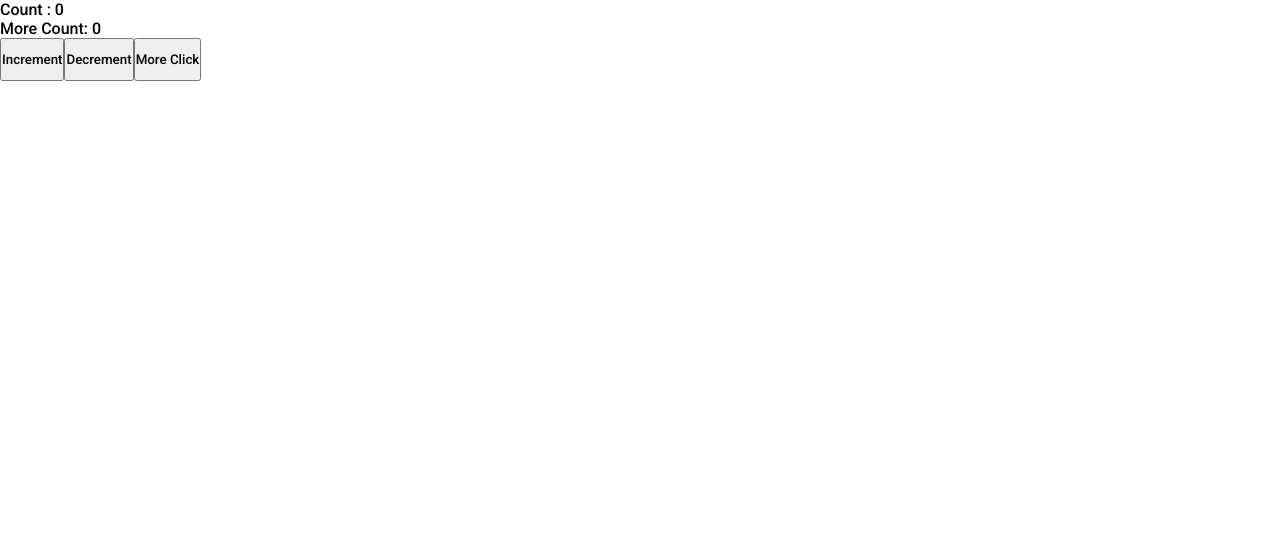
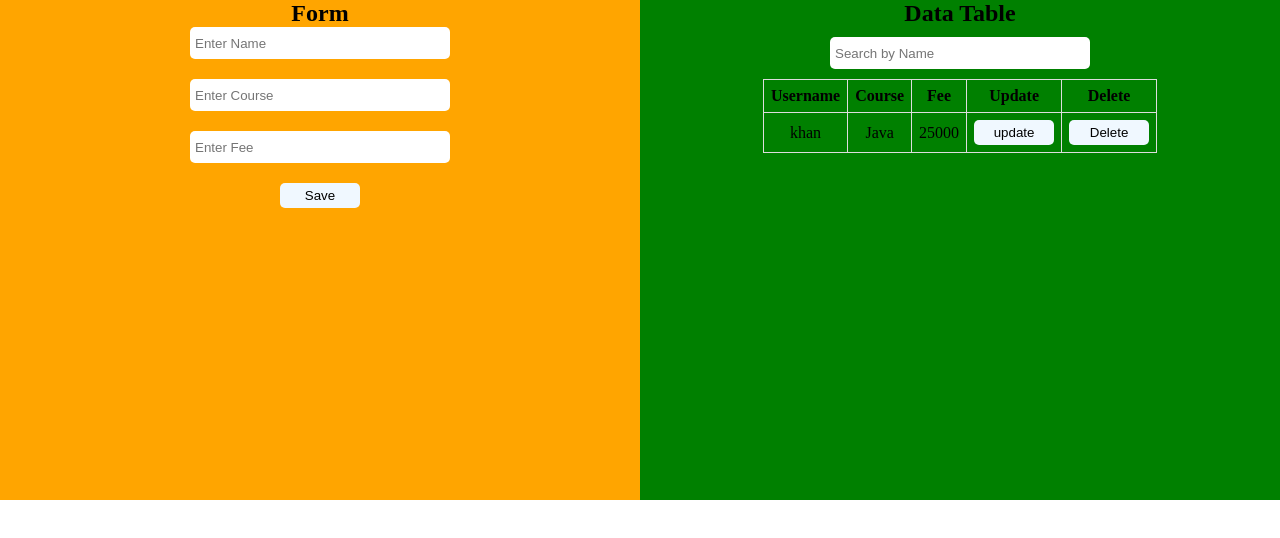
Before and after one commit to naeemcodemaster/react_students_course, a React (Vite) app: page / in a window 1280 px wide. Shown: the top 538 px of the page. Built offline with nearby package versions, Linux system fonts and the light colour scheme.

Commit message:
Project1 Work

```diff
--- a/src/App.jsx
+++ b/src/App.jsx
@@ -1,18 +1,19 @@
 import React from 'react';
-import First from './hooks/first';
-import Second from './hooks/Second';
-import Three from './hooks/Three';
-import Data from './components/Data';
-import Index from './website';
-import './App.css';
-import UseRef_One from './hooks/useRef/UseRef_One';
-import UseRef_Two from './hooks/useRef/UseRef_Two';
-import UseRef_Three from './hooks/useRef/UseRef_Three';
-import UseEffect from './hooks/useEffect/UseEffect';
-import UseReducer from './hooks/useReducer/UseReducer';
-import UseMemo from './hooks/useMemo/UseMemo';
-import UseMemo2 from './hooks/useMemo/UseMemo2';
-import UseCallback from './hooks/useCallback/UseCallback';
+// import First from './hooks/first';
+// import Second from './hooks/Second';
+// import Three from './hooks/Three';
+// import Data from './components/Data';
+// import Index from './website';
+// import './App.css';
+// import UseRef_One from './hooks/useRef/UseRef_One';
+// import UseRef_Two from './hooks/useRef/UseRef_Two';
+// import UseRef_Three from './hooks/useRef/UseRef_Three';
+// import UseEffect from './hooks/useEffect/UseEffect';
+// import UseReducer from './hooks/useReducer/UseReducer';
+// import UseMemo from './hooks/useMemo/UseMemo';
+// import UseMemo2 from './hooks/useMemo/UseMemo2';
+// import UseCallback from './hooks/useCallback/UseCallback';
+import DataTable from './project1/DataTable';
 // import Nav from './components/Nav';
 // import Header from './components/Header';
  /*
@@ -63,7 +64,9 @@ const App = () => {
     {/* <UseMemo/> */}
     {/* <UseMemo2/> */}
 
-    <UseCallback/>
+    {/* <UseCallback/> */}
+
+    <DataTable/>
 
 
     </>
--- /dev/null
+++ b/src/project1/DataTable.jsx
@@ -0,0 +1,70 @@
+
+import { useState } from 'react';
+import './datatable.css';
+function DataTable() {
+    const [allData,setAllData] = useState([]);
+
+
+    const [formData,setFormData] = useState({
+        name:"",
+        course:"",
+        fee:""
+    })
+
+    const handleInputData = (e) =>{
+
+        setFormData({...formData,[e.target.name]:e.target.value});
+
+
+    }
+    console.log(formData);
+
+    const handleAddData = (e) => {
+
+    }
+
+    return (
+        <div className="container">
+            <div className='leftside_form'>
+                <h2>Form</h2>
+                <div className='formInputs'>
+                    <input type='text' name='name' value={formData.name} onChange={handleInputData} placeholder="Enter Name" />
+                    <input type='text' name='course' value={formData.course} onChange={handleInputData}  placeholder="Enter Course" />
+                    <input type='text' name='fee' value={formData.fee} onChange={handleInputData} placeholder="Enter Fee" />
+                    <button onClick={handleAddData}>Save</button>
+                </div>
+            </div>
+            <div className='rightside_datatable'>
+                <h2>Data Table</h2>
+                <input type='text' placeholder="Search by Name" />
+
+                <table>
+                    <thead>
+                        <tr>
+                            <th>Username</th>
+                            <th>Course</th>
+                            <th>Fee</th>
+                            <th>Update</th>
+                            <th>Delete</th>
+                        </tr>
+                    </thead>
+                    <tbody>
+
+                        <tr>
+                            <td>khan</td>
+                            <td>Java</td>
+                            <td>25000</td>
+                            <td><button>update</button></td>
+                            <td><button>Delete</button></td>
+                        </tr>
+                    </tbody>
+                </table>
+                <div className='pagination'>
+
+                </div>
+            </div>
+        </div>
+    )
+}
+
+export default DataTable
--- /dev/null
+++ b/src/project1/datatable.css
@@ -0,0 +1,72 @@
+*{
+    margin: 0;
+    padding: 0;
+}
+.container{
+    width: 100%;
+    min-height: 500px;
+    background-color: rgb(222, 221, 218);
+    display: flex;
+    justify-content: space-between;
+
+}
+.leftside_form{
+    background-color: orange;
+    width: 50%;
+    text-align: center;
+}
+
+.rightside_datatable{
+    background-color: green;
+    width: 50%;
+    text-align: center;
+    display: flex;
+    flex-direction: column;
+    align-items: center;
+    gap: 10px;
+}
+.formInputs{
+    display: flex;
+    flex-direction: column;
+    gap: 20px;
+    justify-content: center;
+    align-items: center;
+
+}
+input[type="text"]{
+    width: 250px;
+    height: 22px;
+    padding: 5px;
+    border: none;
+    border-radius: 5px;
+}
+button{
+    width: 80px;
+    height: 25px;
+    background-color: aliceblue;
+    border:none;
+    border-radius: 5px;
+    cursor: pointer;
+
+
+}
+button:hover{
+    background-color: rgb(220, 225, 231);
+}
+
+table{
+    border-collapse: collapse;
+
+}
+
+table th,td{
+    border:1px solid #ddd;
+    padding: 7px;
+    max-width: 350px;
+    word-wrap: break-word;
+}
+.pagination{
+    display: flex;
+    justify-content: center;
+    gap: 8px;
+}
```
Also changed, not shown: src/project1/OldForm.jsx (added, +72 -0 lines).
